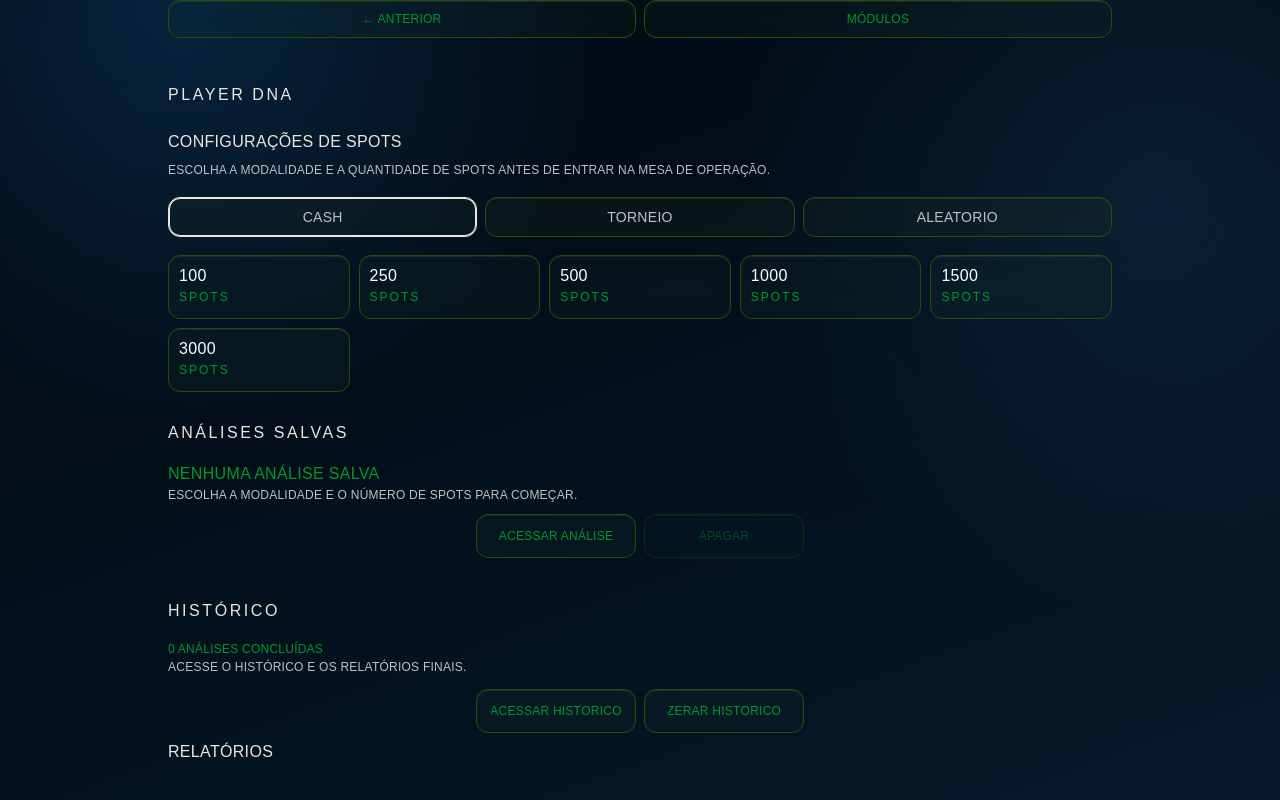
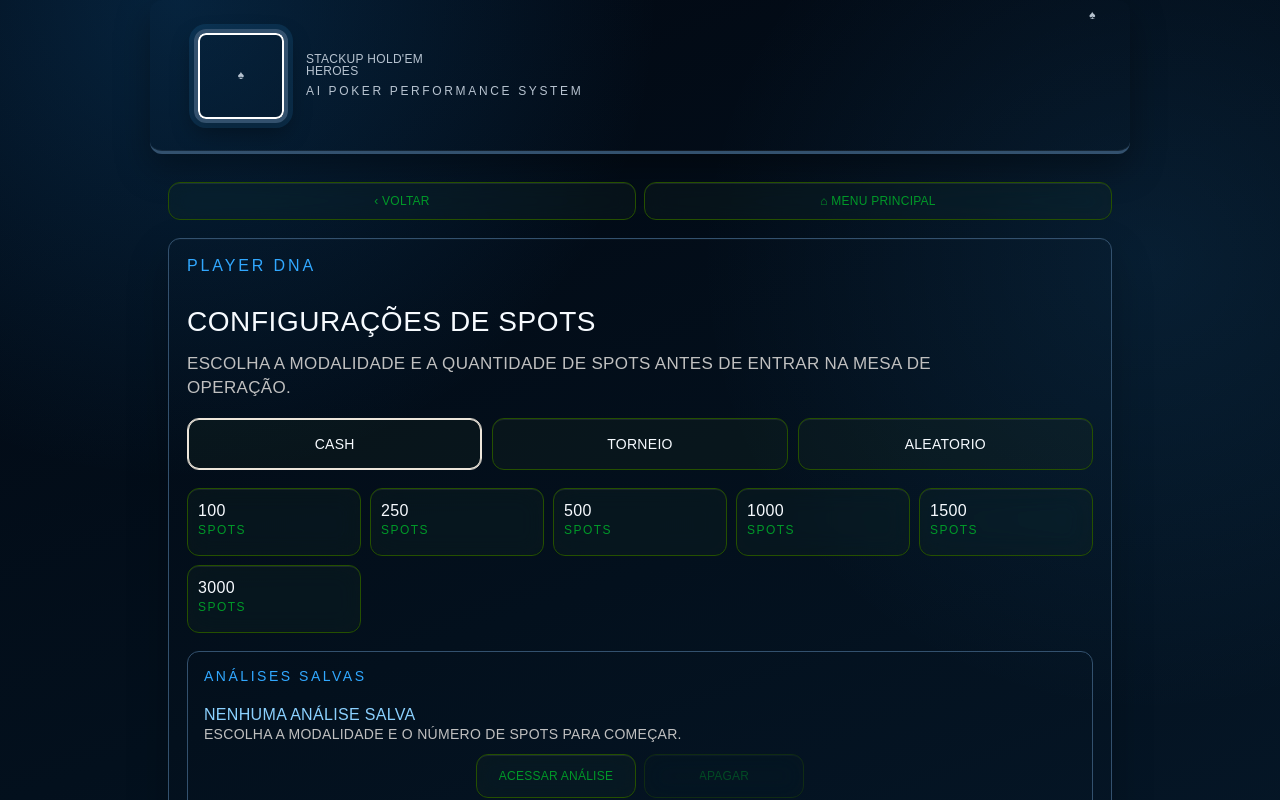
Before and after one commit to SkyareCom/gemeo.stackup.holdem-heroes, a Next.js app: page /player-dna in a window 1280 px wide. Shown: the top 800 px of the page. Built offline with nearby package versions, Linux system fonts and the light colour scheme; a web font is replaced by a local one.

Commit message:
feat: apply blue premium shell to Player DNA

```diff
--- a/app/player-dna/page.tsx
+++ b/app/player-dna/page.tsx
@@ -1,17 +1,20 @@
 import Link from "next/link";
+import StackupAppHeader from "@/components/StackupAppHeader";
 import PlayerDnaWorkspace from "@/components/PlayerDnaWorkspace";
 import PlayerDnaFixedActions from "@/components/PlayerDnaFixedActions";
 import PlayerDnaUiEnforcer from "@/components/PlayerDnaUiEnforcer";
 import "./player-dna-typography.css";
 import "./player-dna-selection-contrast.css";
 import "./player-dna-footer-controls.css";
+import "./player-dna-blue-template.css";
 
 export default function PlayerDnaPage(){
   return <main className="module-page player-dna-page">
     <PlayerDnaUiEnforcer/>
+    <StackupAppHeader/>
     <nav className="module-navigation player-dna-navigation" aria-label="NAVEGAÇÃO DO MÓDULO">
-      <Link className="module-back player-dna-nav-button" href="/">← ANTERIOR</Link>
-      <Link className="module-back player-dna-nav-button" href="/">MÓDULOS</Link>
+      <Link className="module-back player-dna-nav-button" href="/">‹ VOLTAR</Link>
+      <Link className="module-back player-dna-nav-button" href="/">⌂ MENU PRINCIPAL</Link>
     </nav>
     <section className="panel profile-panel">
       <PlayerDnaFixedActions/>
```
